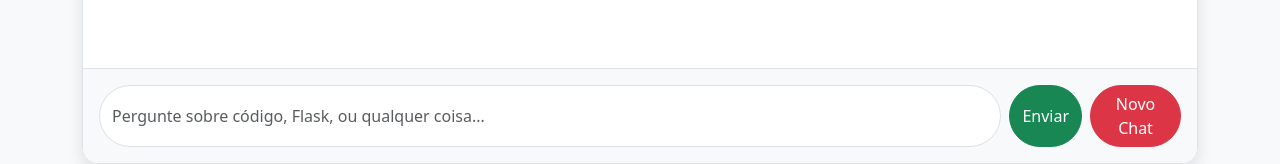
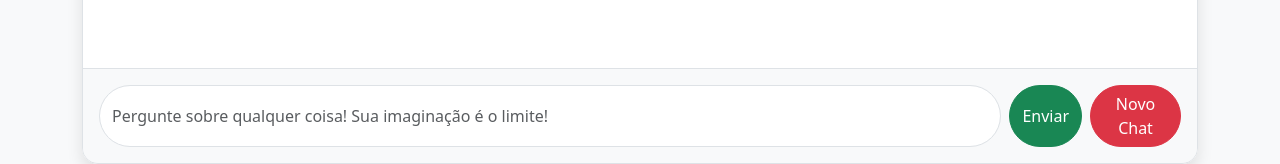
Before and after one commit to pcqvix1/meu_site_gemini, a Flask app: page / in a window 1280 px wide. Shown: the part 652-816 px from the top of the page. Run offline with Flask 3, Linux system fonts and the light colour scheme.

Commit message:
Update chat.html

```diff
--- a/templates/chat.html
+++ b/templates/chat.html
@@ -69,7 +69,7 @@
             <div id="messages">
                 </div>
             <div class="input-area d-flex">
-                <input type="text" id="user-input" class="form-control rounded-pill me-2" placeholder="Pergunte sobre código, Flask, ou qualquer coisa..." onkeydown="handleKeyDown(event)">
+                <input type="text" id="user-input" class="form-control rounded-pill me-2" placeholder="Pergunte sobre qualquer coisa! Sua imaginação é o limite!" onkeydown="handleKeyDown(event)">
                 <button id="send-button" class="btn btn-success rounded-pill" onclick="sendMessage()">Enviar</button>
                 <button id="reset-button" class="btn btn-danger rounded-pill ms-2" onclick="resetChat()">Novo Chat</button>
             </div>
```
